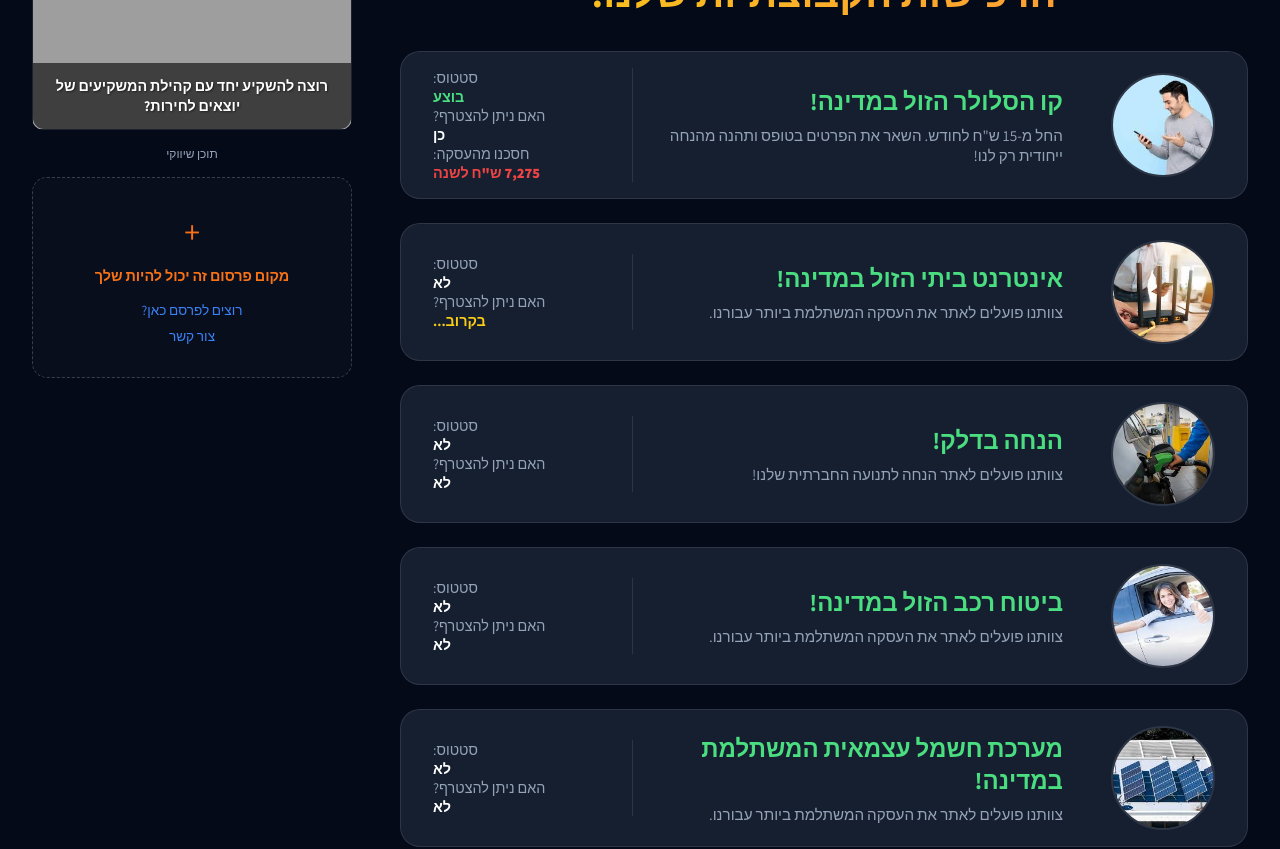
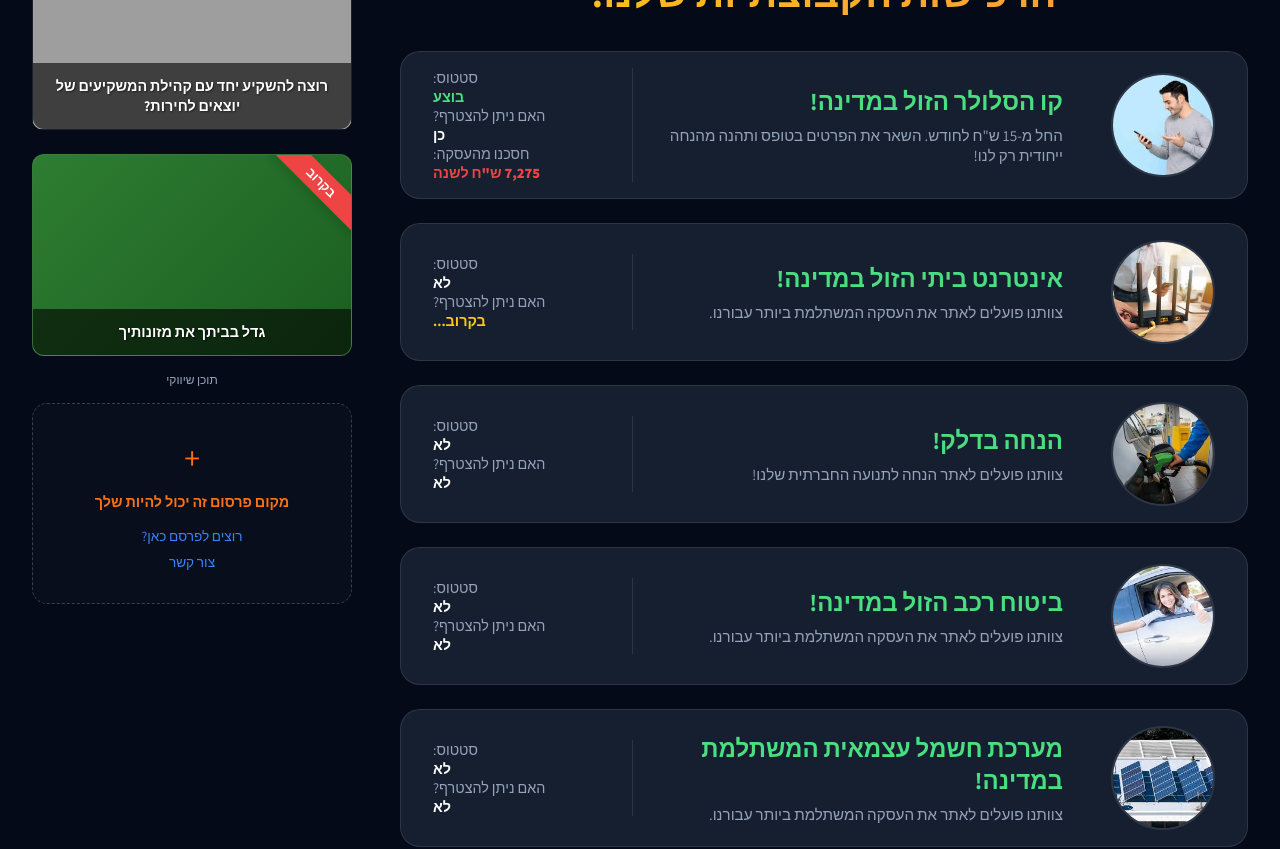
Before and after one commit to gofreeil/purchasing_groups, a SvelteKit app: page / in a window 1280 px wide. Shown: the part 900-1749 px from the top of the page. Built offline with nearby package versions, Linux system fonts and the light colour scheme; grey boxes are pictures that could not be loaded.

Commit message:
פרסומת5

```diff
--- a/src/app.css
+++ b/src/app.css
@@ -266,6 +266,38 @@ a {
     font-size: 2rem;
     color: #f97316;
     margin-bottom: 0.5rem;
+}
+
+.grow-food-ad {
+    background: linear-gradient(135deg, #2e7d32 0%, #1b5e20 100%);
+    position: relative;
+    overflow: hidden;
+}
+
+.ribbon-wrapper {
+    position: absolute;
+    top: 0;
+    right: 0;
+    width: 85px;
+    height: 85px;
+    overflow: hidden;
+    z-index: 10;
+}
+
+.ribbon {
+    font-family: sans-serif;
+    color: #fff;
+    font-size: 0.8rem;
+    font-weight: bold;
+    text-align: center;
+    transform: rotate(45deg);
+    position: relative;
+    padding: 5px 0;
+    background-color: #ef4444;
+    width: 120px;
+    top: 15px;
+    right: -30px;
+    box-shadow: 0 5px 10px rgba(0, 0, 0, 0.1);
 }
 
 .promo-text {
--- a/src/routes/+layout.svelte
+++ b/src/routes/+layout.svelte
@@ -163,6 +163,16 @@
 				</div>
 			</a>
 
+			<!-- Grow Food Ad (Fifth) -->
+			<div class="ad-card grow-food-ad">
+				<div class="ribbon-wrapper">
+					<div class="ribbon">{$t.sidebar.soonTag}</div>
+				</div>
+				<div class="ad-content-whatsapp">
+					<p>{$t.sidebar.growFood}</p>
+				</div>
+			</div>
+
 			<div class="ad-status">
 				{$t.sidebar.sponsored}
 			</div>
```
Also changed, not shown: src/lib/i18n.js.
